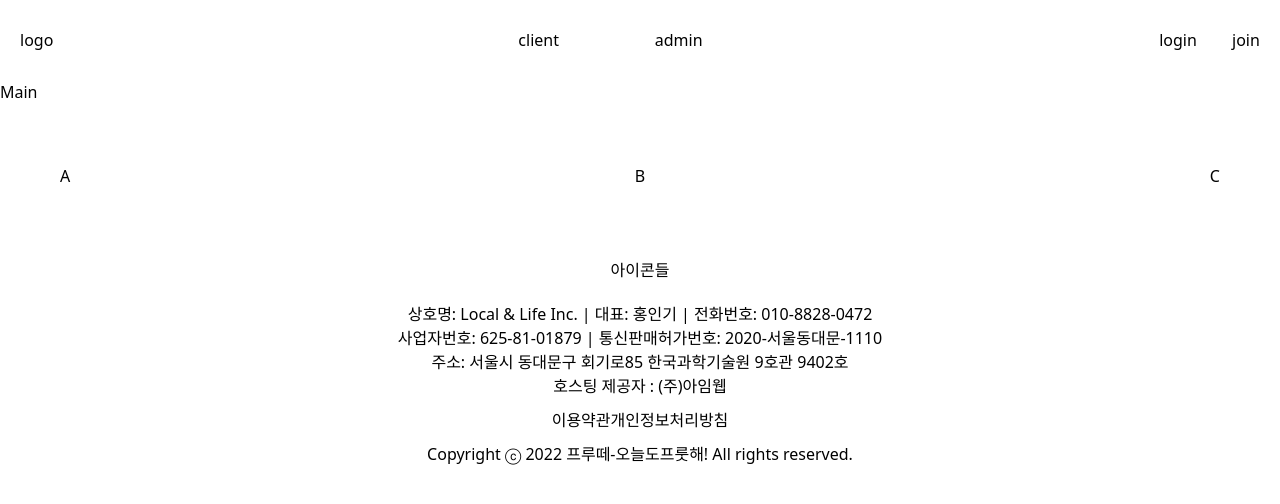
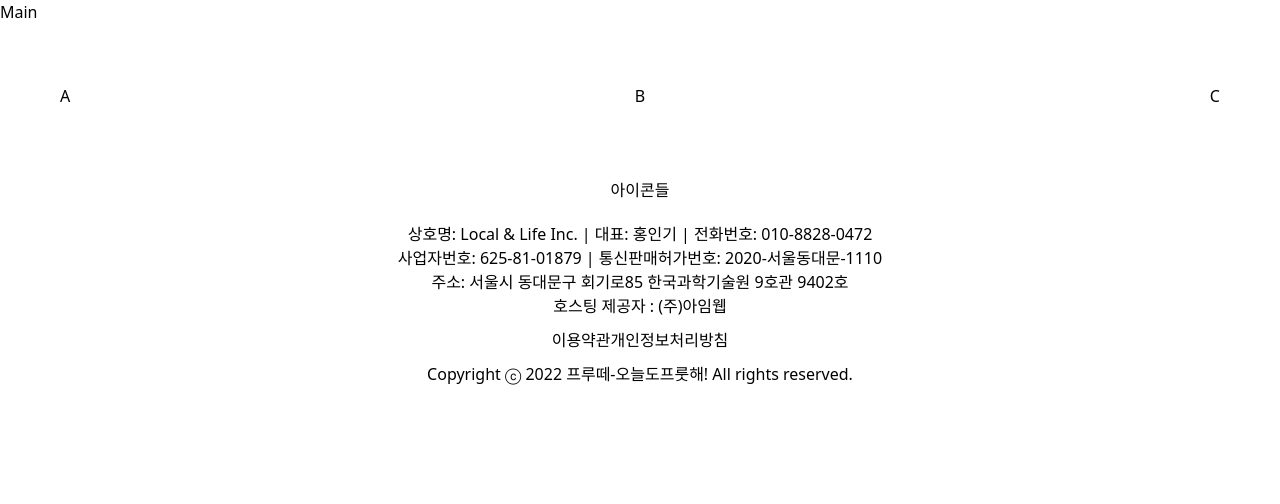
Before and after one commit to wanted-pre-onboarding-frontend-6/Assign-2, a React (Create React App) app: page / in a window 1280 px wide. Shown: the top 504 px of the page. Built offline with nearby package versions, Linux system fonts and the light colour scheme; the HTML template or start-up script is replaced by a standard one.

Commit message:
feat: footer 레이아웃 설정

```diff
--- a/src/components/client/header/header.js
+++ /dev/null
@@ -1,65 +0,0 @@
-import React from 'react';
-import styled from 'styled-components';
-
-const Header = () => {
-    return (
-        <Wrapper>
-            <LogoWrapper>logo</LogoWrapper>
-            <GNBWrapper>
-                <GNBButton>client</GNBButton>
-                <GNBButton>admin</GNBButton>
-            </GNBWrapper>
-            <SignWrapper>
-                <SignButton>login</SignButton>
-                <SignButton>join</SignButton>
-            </SignWrapper>
-        </Wrapper>
-    );
-};
-
-const Wrapper = styled.div`
-    display: flex;
-    justify-content: space-between;
-    align-items: center;
-    width: 100vw;
-    height: 80px;
-    /* border: 1px solid black; */
-`;
-
-const LogoWrapper = styled.div`
-    margin: 0 20px;
-    /* border: 1px solid red; */
-`;
-
-const GNBWrapper = styled.div`
-    display: flex;
-    /* border: 1px solid green; */
-`;
-
-const GNBButton = styled.div`
-    display: flex;
-    justify-content: center;
-    align-items: center;
-    width: 100px;
-    height: 40px;
-    margin: 10px 20px;
-    /* border: 1px solid blueviolet; */
-    cursor: pointer;
-`;
-
-const SignWrapper = styled.div`
-    display: flex;
-    /* border: 1px solid blue; */
-`;
-
-const SignButton = styled.div`
-    display: flex;
-    justify-content: center;
-    align-items: center;
-    width: 60px;
-    height: 40px;
-    margin: 0 4px;
-    cursor: pointer;
-`;
-
-export default Header;
--- a/src/pages/client/main/main.js
+++ b/src/pages/client/main/main.js
@@ -1,12 +1,10 @@
 import React from 'react';
 import styled from 'styled-components';
-import Header from '../../../components/client/header/header';
 import Footer from '../../../components/client/footer/footer';
 
 const Main = () => {
     return (
         <>
-            <Header />
             <div>Main</div>
             <Footer />
         </>
```
